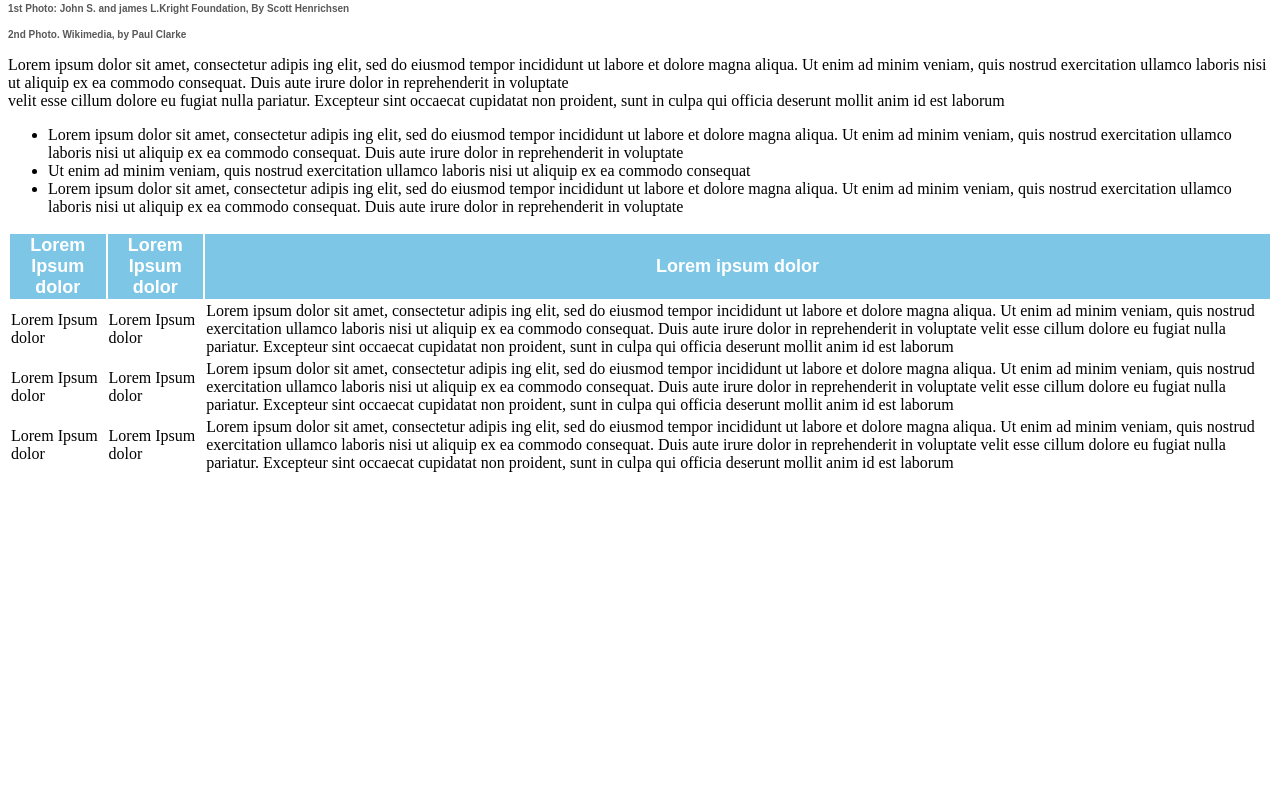
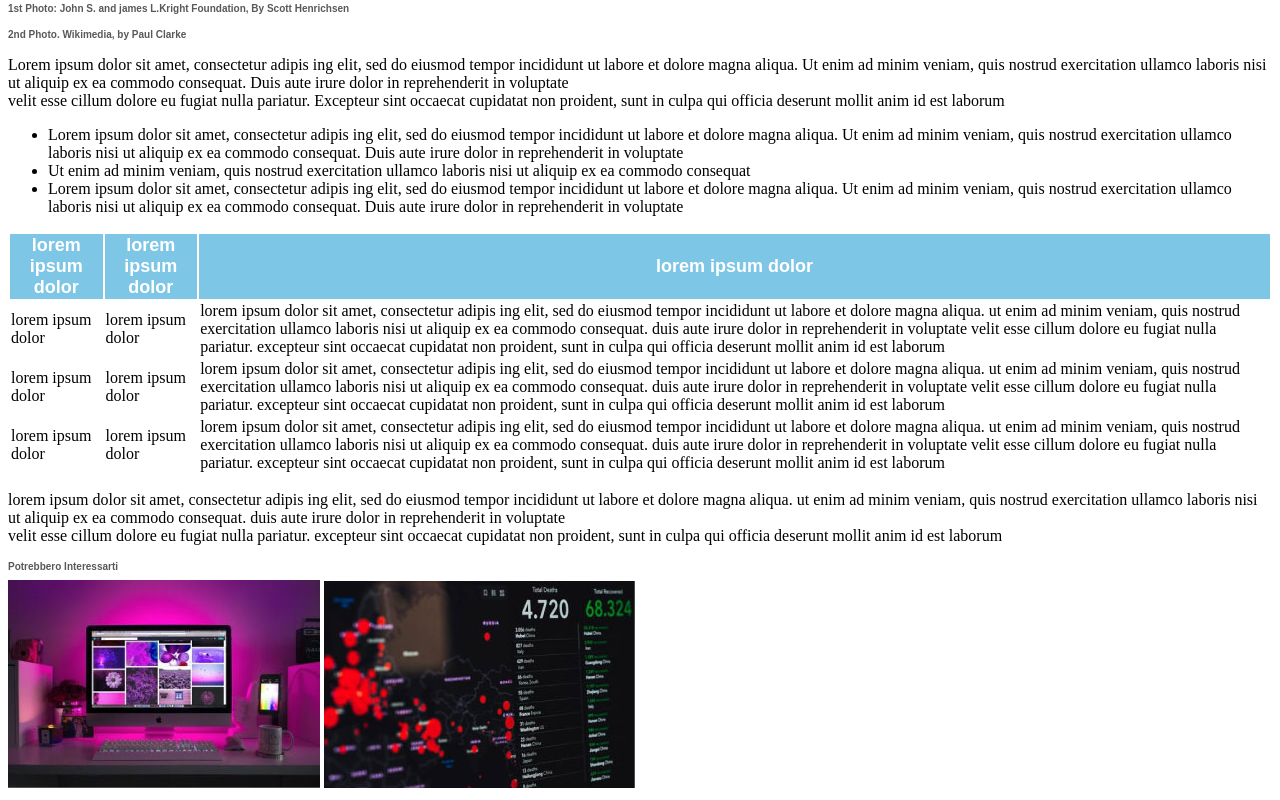
Before and after one commit to noemimassucco/html-css-booleaner, a plain HTML site: page index.html in a window 1280 px wide. Shown: the part 483-1283 px from the top of the page. Before the commit the page ends 966 px from the top, so only its background shows below. Drawn offline with Linux system fonts and the light colour scheme.

Commit message:
Inserito Footer

```diff
--- a/index.html
+++ b/index.html
@@ -37,7 +37,7 @@
 <table>
   <thead class="intestazione-tabella">
     <tr>
-      <th class="prova">Lorem Ipsum dolor</th>
+      <th>Lorem Ipsum dolor</th>
       <th>Lorem Ipsum dolor</th>
       <th>Lorem ipsum dolor </th>
     </tr>
@@ -64,7 +64,20 @@ velit esse cillum dolore eu fugiat nulla pariatur. Excepteur sint occaecat cupid
 </tr>
   </tbody>
 </table>
+
+<section>
+    <p>Lorem ipsum dolor sit amet, consectetur adipis ing elit, sed do eiusmod tempor incididunt ut labore et dolore magna aliqua. Ut enim ad minim veniam, quis nostrud exercitation ullamco laboris nisi ut aliquip ex ea commodo consequat. Duis aute irure dolor in reprehenderit in voluptate <br>
+        velit esse cillum dolore eu fugiat nulla pariatur. Excepteur sint occaecat cupidatat non proident, sunt in culpa qui officia deserunt mollit anim id est laborum
+    </p>
+</section>
+
 </main>
-<footer></footer>
+<footer>
+    <h2 class="scritte-piccole">
+Potrebbero Interessarti
+</h2>
+<img src="../html-css-booleaner/img/monitor.jpg" alt="Foto monitor">
+<img src="../html-css-booleaner/img/graph.jpg" alt="Foto 2">
+</footer>
 </body>
  </html>
--- a/style/style.css
+++ b/style/style.css
@@ -39,9 +39,5 @@ header img {
 }
 .table-container {
     white-space: normal;
+    text-transform: lowercase
 }
-.prova {
-    border-collapse: collapse
-    white-space: nowrap;
-
-}
```
